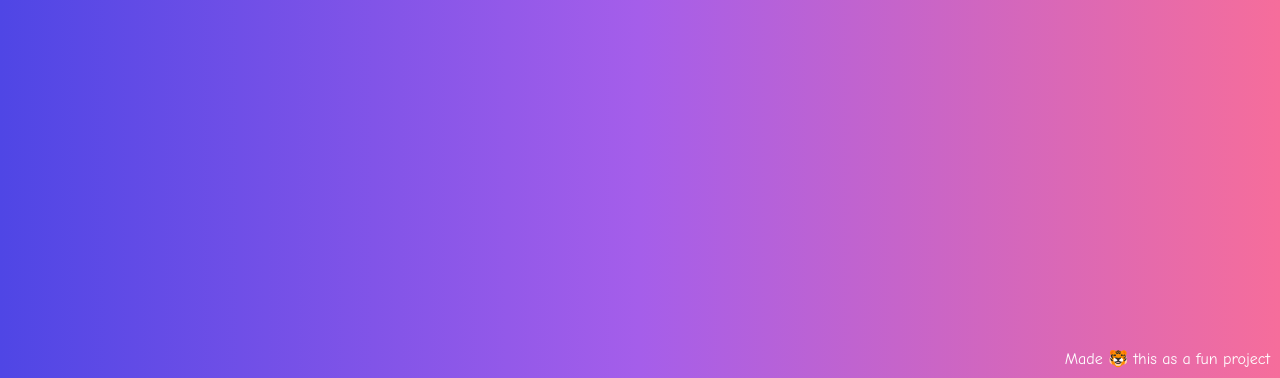
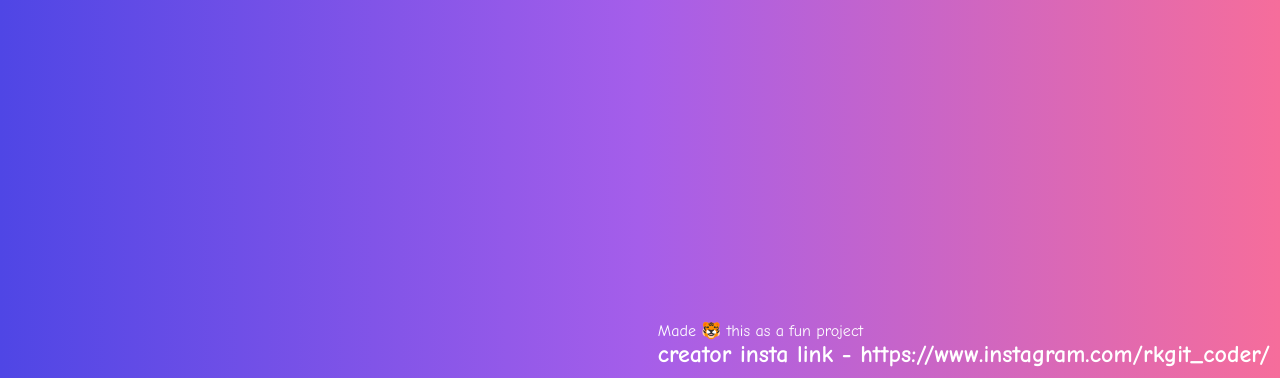
Before and after one commit to Alkush-Pipania/fun-project, an Astro site: page / in a window 1280 px wide. Shown: the part 422-800 px from the top of the page. Built offline with nearby package versions, Linux system fonts and the light colour scheme; Astro itself is replaced by a stand-in of ours.

Commit message:
Update index.astro

```diff
--- a/src/pages/index.astro
+++ b/src/pages/index.astro
@@ -59,7 +59,9 @@
     <canvas></canvas>
 
     <footer>
-      Made 🐯 this as a fun project
+
+      Made 🐯 this as a fun project <br>
+     <h2> creator insta link - </br> <a>https://www.instagram.com/rkgit_coder/</a>
 
     </footer>
   </body>
```
